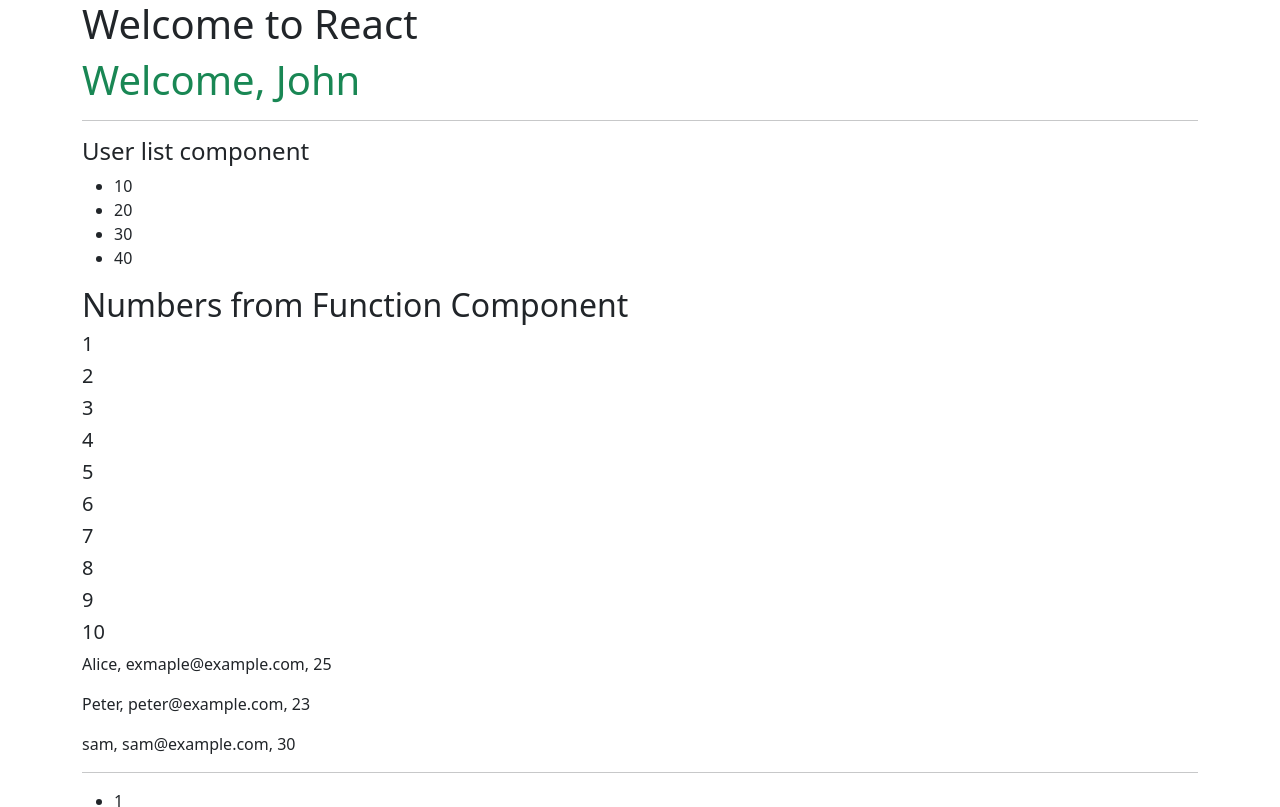
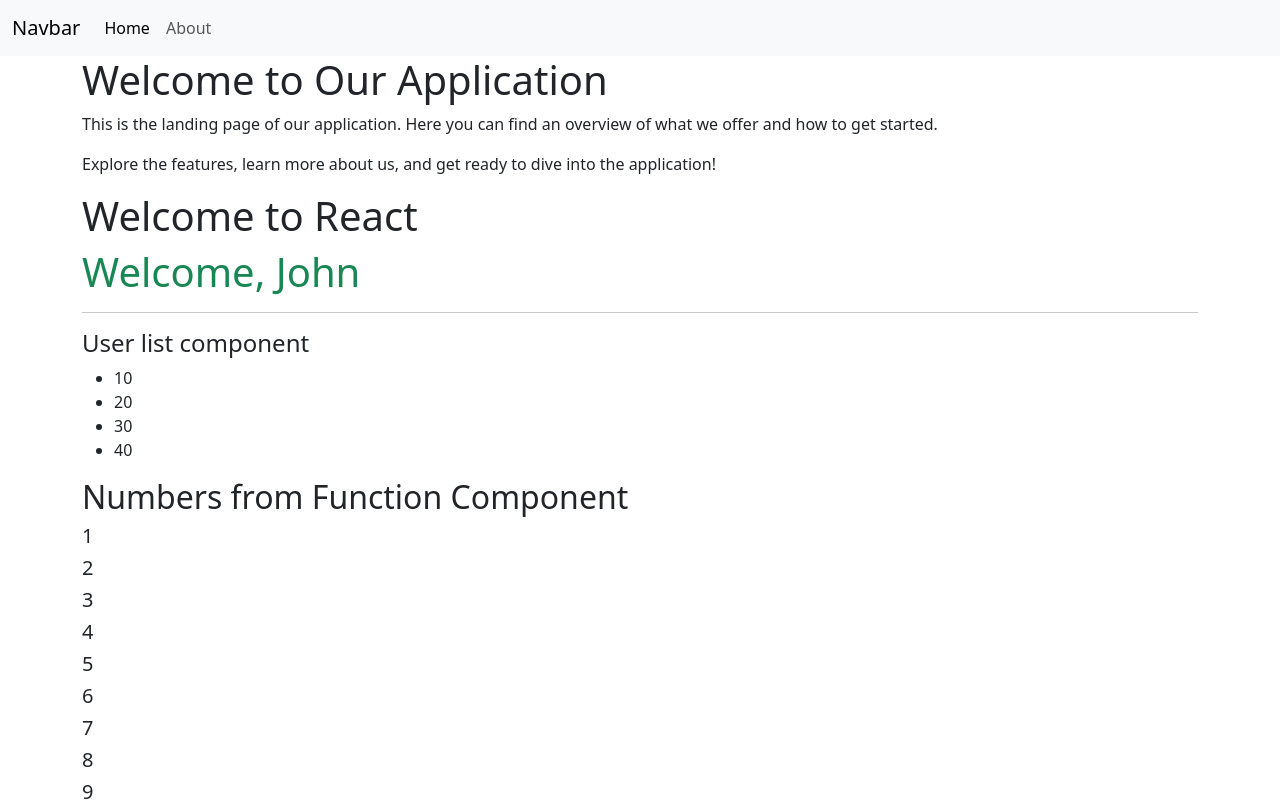
Before and after one commit to shirkeamy/AalimxClasses, a React (Create React App) app in the folder Dec24/React/may-app-1/: page / in a window 1280 px wide. Shown: the top 807 px of the page. Built offline with nearby package versions, Linux system fonts and the light colour scheme.

Commit message:
Dec2024Batch | Amol | Session 15 - React routing

```diff
--- a/Dec24/React/may-app-1/package.json
+++ b/Dec24/React/may-app-1/package.json
@@ -15,6 +15,7 @@
     "fontawesome": "^5.6.3",
     "react": "^19.1.0",
     "react-dom": "^19.1.0",
+    "react-router-dom": "^7.6.2",
     "react-scripts": "5.0.1",
     "typescript": "^4.9.5",
     "web-vitals": "^2.1.4"
--- a/Dec24/React/may-app-1/src/App.tsx
+++ b/Dec24/React/may-app-1/src/App.tsx
@@ -1,42 +1,22 @@
 import React from 'react';
-import MainHeading from './Components/MainHeading';
-import UserList from './Components/UserList';
-import ListOfNumbers from './Components/ListOfNumbers';
-import { IUserList } from './Interface/Interfaces';
+import { BrowserRouter, Routes, Route } from 'react-router-dom';
+import Home from './Pages/Home';
+import NotFountPage from './Pages/NotFountPage';
+import About from './Pages/About';
+import LandingPage from './Pages/LandingPage';
 
 function App() {
 
-  const userName: string = "John";
-  const numbers: number[] = [1, 2, 3, 4, 5, 6, 7, 8, 9, 10];
-  const userList: IUserList[] = [
-    { userName: "Alice", userAge: 25, userEmail: 'exmaple@example.com'},
-    { userName: "Peter", userAge: 23, userEmail: 'peter@example.com'},
-    { userName: "sam", userAge: 30, userEmail: 'sam@example.com'},
-  ];
+  return (
+    <BrowserRouter>
+      <Routes>
+        <Route path="/" element={<LandingPage />} />
+        <Route path="/home" element={<Home />} />
+        <Route path="/about" element={<About />} />
 
-  return (
-    <>
-      <MainHeading />
-      <h1 key={"welcome-msg"} className='text-success'>
-        Welcome, {userName}
-      </h1>
-      <hr />
-      <UserList />
-      <ListOfNumbers numbers={numbers} users={userList} />
-      <hr />
-      <ul key={"numbers"}>
-        {
-          numbers.map((num: number, index: number) => {
-            return (
-              <li key={`number-${index}`}>{num}</li>
-            )
-          })
-        }
-      </ul>
-      <p>
-        Lorem ipsum dolor sit amet consectetur adipisicing elit. Ea voluptatum modi, pariatur totam id eius beatae facilis eligendi blanditiis tempora adipisci enim consectetur maxime doloremque dolor nobis commodi accusantium quaerat?
-      </p>
-    </>
+        <Route path="*" element={<NotFountPage />} />
+      </Routes>
+    </BrowserRouter>
   );
 }
 
--- /dev/null
+++ b/Dec24/React/may-app-1/src/Components/Navbar.tsx
@@ -0,0 +1,24 @@
+const Navbar: React.FC = () => {
+    return (
+        <nav className="navbar navbar-expand-lg bg-body-tertiary">
+            <div className="container-fluid">
+                <a className="navbar-brand" href="/">Navbar</a>
+                <button className="navbar-toggler" type="button" data-bs-toggle="collapse" data-bs-target="#navbarNav" aria-controls="navbarNav" aria-expanded="false" aria-label="Toggle navigation">
+                    <span className="navbar-toggler-icon" />
+                </button>
+                <div className="collapse navbar-collapse" id="navbarNav">
+                    <ul className="navbar-nav">
+                        <li className="nav-item">
+                            <a className="nav-link active" aria-current="page" href="/home">Home</a>
+                        </li>
+                        <li className="nav-item">
+                            <a className="nav-link" href="/about">About</a>
+                        </li>
+                    </ul>
+                </div>
+            </div>
+        </nav>
+    )
+}
+
+export default Navbar;
--- /dev/null
+++ b/Dec24/React/may-app-1/src/Pages/About.tsx
@@ -0,0 +1,12 @@
+const About: React.FC = () => {
+    return (
+      <div className="home">
+        <h1>About Page</h1>
+        <p>
+            This is about our application. Here you can find information about the purpose and features of the app.
+        </p>
+      </div>
+    );
+  }
+
+  export default About;
--- /dev/null
+++ b/Dec24/React/may-app-1/src/Pages/Home.tsx
@@ -0,0 +1,10 @@
+const Home: React.FC = () => {
+  return (
+    <div className="home">
+      <h1>Welcome to the Home Page</h1>
+      <p>This is the main page of our application.</p>
+    </div>
+  );
+}
+
+export default Home;
--- /dev/null
+++ b/Dec24/React/may-app-1/src/Pages/LandingPage.tsx
@@ -0,0 +1,49 @@
+import ListOfNumbers from "../Components/ListOfNumbers";
+import MainHeading from "../Components/MainHeading";
+import UserList from "../Components/UserList";
+import { IUserList } from "../Interface/Interfaces";
+
+const LandingPage: React.FC = () => {
+
+    const userName: string = "John";
+    const numbers: number[] = [1, 2, 3, 4, 5, 6, 7, 8, 9, 10];
+    const userList: IUserList[] = [
+      { userName: "Alice", userAge: 25, userEmail: 'exmaple@example.com'},
+      { userName: "Peter", userAge: 23, userEmail: 'peter@example.com'},
+      { userName: "sam", userAge: 30, userEmail: 'sam@example.com'},
+    ];
+
+    return (
+        <div className="landing-page">
+            <h1>Welcome to Our Application</h1>
+            <p>
+                This is the landing page of our application. Here you can find an overview of what we offer and how to get started.
+            </p>
+            <p>
+                Explore the features, learn more about us, and get ready to dive into the application!
+            </p>
+            <MainHeading />
+            <h1 key={"welcome-msg"} className='text-success'>
+                Welcome, {userName}
+            </h1>
+            <hr />
+            <UserList />
+            <ListOfNumbers numbers={numbers} users={userList} />
+            <hr />
+            <ul key={"numbers"}>
+                {
+                    numbers.map((num: number, index: number) => {
+                        return (
+                            <li key={`number-${index}`}>{num}</li>
+                        )
+                    })
+                }
+            </ul>
+            <p>
+                Lorem ipsum dolor sit amet consectetur adipisicing elit. Ea voluptatum modi, pariatur totam id eius beatae facilis eligendi blanditiis tempora adipisci enim consectetur maxime doloremque dolor nobis commodi accusantium quaerat?
+            </p>
+        </div>
+    );
+
+}
+export default LandingPage;
--- /dev/null
+++ b/Dec24/React/may-app-1/src/Pages/NotFountPage.tsx
@@ -0,0 +1,10 @@
+const NotFountPage: React.FC = () => {
+    return (
+        <div className="not-found">
+            <h1>404 - Page Not Found</h1>
+            <p>The page you are looking for does not exist.</p>
+        </div>
+    );
+}
+
+export default NotFountPage;
--- a/Dec24/React/may-app-1/src/index.tsx
+++ b/Dec24/React/may-app-1/src/index.tsx
@@ -5,12 +5,14 @@
 import "bootstrap/dist/css/bootstrap.css";
 import "bootstrap/dist/js/bootstrap";
 import "bootstrap/dist/js/bootstrap.bundle";
+import Navbar from './Components/Navbar';
 
 const root = ReactDOM.createRoot(
   document.getElementById('root') as HTMLElement
 );
 root.render(
   <React.StrictMode>
+    <Navbar />
     <div className="container">
       <App />
     </div>
```
Also changed, not shown: 1 other file (tests, documents, lock files or other folders).
